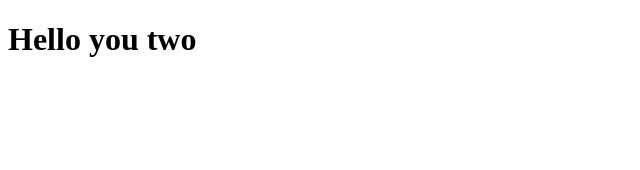
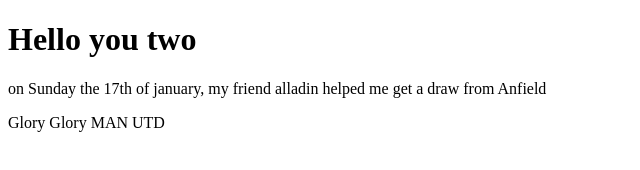
Before and after one commit to nasreldeenma/coursera-test, a plain HTML site: page index.html in a window 1280 px wide. Shown: the whole page, without its empty margins (0-640 px from the left). Drawn offline with Linux system fonts and the light colour scheme.

Commit message:
my second commit

```diff
--- a/index.html
+++ b/index.html
@@ -5,5 +5,8 @@
 </head>
 <body>
 <h1>Hello you two</h1>
+<p>on Sunday the 17th of january, my friend alladin helped me get a draw from Anfield
+<div>Glory Glory MAN UTD</div>
+</p>
 </body>
 </html>
```
